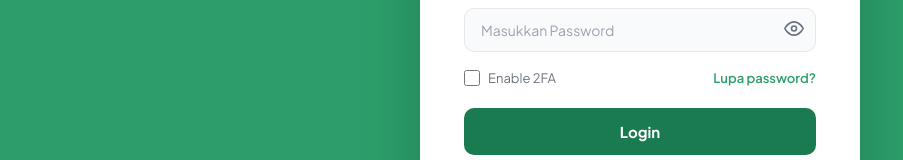
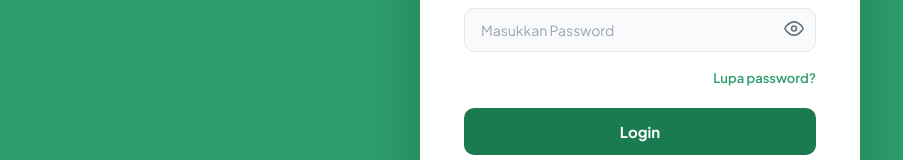
Before and after one commit to berkahyanz17/PBL_206, a React (Vite) app in the folder client/: page /dokter/login in a window 1280 px wide. Shown: the part 465-625 px from the top of the page, without its empty margins (0-903 px from the left). Built offline with nearby package versions, Linux system fonts and the light colour scheme.

Commit message:
Remove 2FA requirement from login process
Removed 2FA checkbox and related validation from login.

```diff
--- a/client/src/pages/dokter/Login.jsx
+++ b/client/src/pages/dokter/Login.jsx
@@ -5,14 +5,12 @@ export default function DokterLogin() {
   const navigate = useNavigate();
   const [email, setEmail] = useState('');
   const [password, setPassword] = useState('');
-  const [twofa, setTwofa] = useState(false);
   const [error, setError] = useState('');
   const [loading, setLoading] = useState(false);
   const [showPw, setShowPw] = useState(false);
 
   async function handleLogin() {
     if (!email || !password) { setError('Email/No.STR dan password harus diisi.'); return; }
-    if (!twofa) { setError('⚠️ Harap aktifkan 2FA terlebih dahulu untuk keamanan akun.'); return; }
     setError('');
     setLoading(true);
     try {
@@ -67,13 +65,9 @@ export default function DokterLogin() {
             </button>
           </div>
         </div>
-        <div style={{ display: 'flex', alignItems: 'center', justifyContent: 'space-between', marginBottom: 22 }}>
-          <div style={{ display: 'flex', alignItems: 'center', gap: 8 }}>
-            <input type="checkbox" id="twofa" checked={twofa} onChange={e => setTwofa(e.target.checked)} style={{ width: 16, height: 16, accentColor: 'var(--green)' }} />
-            <label htmlFor="twofa" style={{ fontSize: 13, color: 'var(--text-muted)' }}>Enable 2FA</label>
-          </div>
-          <span style={{ fontSize: 13, color: 'var(--green)', fontWeight: 600, cursor: 'pointer' }} onClick={() => navigate('/dokter/lupa-password')}>Lupa password?</span>
-        </div>
+         <div style={{ display: 'flex', justifyContent: 'flex-end', marginBottom: 22 }}>
+        <span style={{ fontSize: 13, color: 'var(--green)', fontWeight: 600, cursor: 'pointer' }} onClick={() => navigate('/dokter/lupa-password')}>Lupa password?</span>
+      </div>
         {error && <div style={{ background: '#FEE2E2', color: '#991B1B', borderRadius: 8, padding: '10px 14px', fontSize: 13, fontWeight: 600, marginBottom: 14, textAlign: 'center' }}>{error}</div>}
         <button onClick={handleLogin} disabled={loading} style={{ width: '100%', padding: 14, background: loading ? '#6B7280' : 'var(--green-dark)', color: 'white', border: 'none', borderRadius: 10, fontSize: 15, fontWeight: 700, fontFamily: 'inherit', cursor: loading ? 'not-allowed' : 'pointer' }}>
           {loading ? 'Memproses...' : 'Login'}
```
